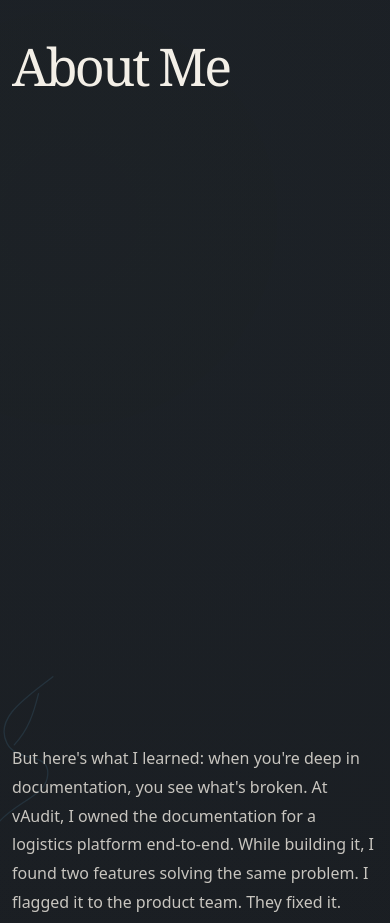
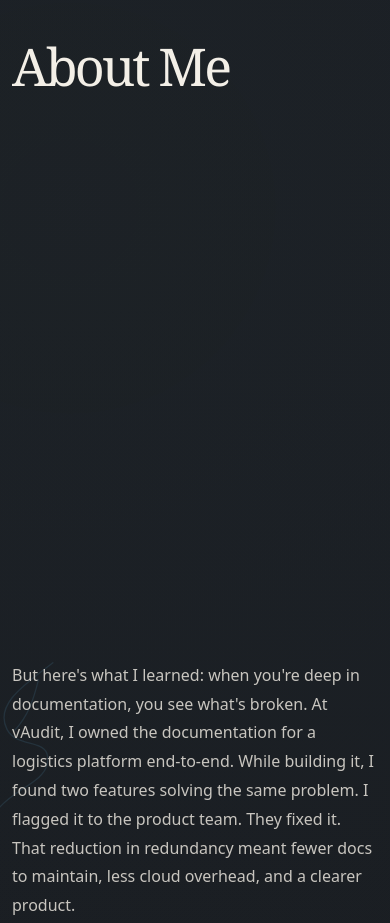
Before and after one commit to Gajamathi/gajalakshmi-portfolio, a React (Vite) app: page / in a window 390 px wide. Shown: the part 880-1803 px from the top of the page. Built offline with nearby package versions, Linux system fonts and the light colour scheme.

Commit message:
Refine About quote typography and gold contrast

```diff
--- a/index.css
+++ b/index.css
@@ -1149,7 +1149,7 @@ body::selection {
 .about{padding-top:clamp(4.5rem,7vw,6.5rem);padding-bottom:clamp(2rem,4vw,3.5rem)}
 .about-frame{max-width:1280px}
 .about .section-title{max-width:none;margin-bottom:1.5rem}
-.about-quote{max-width:none;width:100%;font-size:clamp(2.1rem,4.1vw,4.65rem);line-height:1.08;letter-spacing:-.04em;margin:0 0 3rem;color:var(--ivory);will-change:clip-path,opacity,transform}
+.about-quote{max-width:1180px;width:100%;font-size:clamp(2rem,3.2vw,3.75rem);line-height:1.16;letter-spacing:-.03em;margin:0 0 2.75rem;color:var(--gold);will-change:opacity,transform}
 .about-copy{max-width:980px;font-size:clamp(1.05rem,1.25vw,1.18rem);line-height:1.8;color:#C8C5BF;opacity:1}
 .about-copy p+p{margin-top:1.35rem}
 
@@ -1172,7 +1172,7 @@ body::selection {
 
 @media(max-width:820px){
   .about{padding-top:4rem;padding-bottom:2.5rem}
-  .about-quote{font-size:clamp(2rem,9vw,3.25rem);line-height:1.13;margin-bottom:2.25rem}
+  .about-quote{font-size:clamp(1.85rem,8vw,2.85rem);line-height:1.18;margin-bottom:2rem}
   .about-copy{font-size:1rem}
   .work{padding-top:2.5rem}
   .work .section-title{white-space:normal}
```
